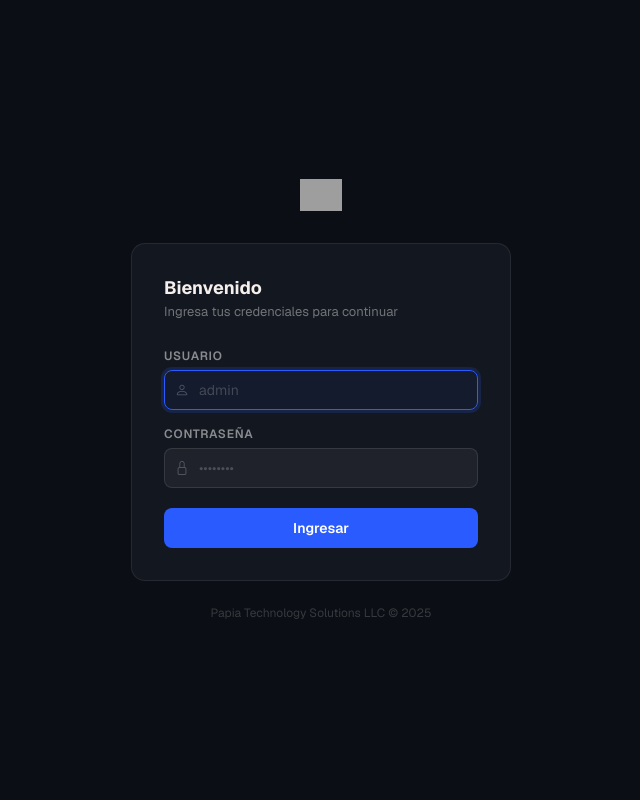
After one commit to henmartin2005/CRMnewPapiaTech, a Flask app: page /login in a window 1280 px wide. The commit adds this page. Shown: the whole page, without its empty margins (319-959 px from the left). Run offline with Flask 3, Linux system fonts and the light colour scheme; data that the repository does not hold is empty; grey boxes are pictures that could not be loaded.

Commit message:
Add admin authentication system
- Login page with Papia branding (dark theme, Geist font)
- Session-based auth with 7-day persistence
- before_request guard protects all routes (webhook exempt)
- Logout button in sidebar footer
- ADMIN_USERNAME / ADMIN_PASSWORD via .env

Co-Authored-By: Claude Sonnet 4.6 <noreply@anthropic.com>

```diff
--- a/papia-crm/app.py
+++ b/papia-crm/app.py
@@ -1,5 +1,6 @@
 import os
-from flask import Flask, render_template, g
+from datetime import timedelta
+from flask import Flask, render_template, session, redirect, url_for, request
 
 # Load .env before anything else
 try:
@@ -14,14 +15,27 @@ from routes.clients import clients_bp
 from routes.pipeline import pipeline_bp
 from routes.followups import followups_bp
 from routes.whatsapp import whatsapp_bp, get_unread_count
+from routes.auth import auth_bp
 
 app = Flask(__name__)
 app.secret_key = os.environ.get('SECRET_KEY', 'papia-crm-dev-secret-2024')
+app.permanent_session_lifetime = timedelta(days=7)
 
+app.register_blueprint(auth_bp)
 app.register_blueprint(clients_bp)
 app.register_blueprint(pipeline_bp)
 app.register_blueprint(followups_bp)
 app.register_blueprint(whatsapp_bp)
+
+
+# ── Auth guard: protect every route except login, logout, static, and webhook ──
+@app.before_request
+def require_login():
+    open_endpoints = {'auth.login', 'auth.logout', 'static', 'whatsapp.webhook'}
+    if request.endpoint in open_endpoints:
+        return
+    if not session.get('logged_in'):
+        return redirect(url_for('auth.login', next=request.full_path))
 
 
 # ── Context processor: unread WhatsApp badge available in every template ──
--- /dev/null
+++ b/papia-crm/routes/auth.py
@@ -0,0 +1,45 @@
+import os
+import functools
+from flask import Blueprint, request, session, redirect, url_for, render_template
+
+auth_bp = Blueprint('auth', __name__)
+
+
+def login_required(f):
+    @functools.wraps(f)
+    def decorated(*args, **kwargs):
+        if not session.get('logged_in'):
+            return redirect(url_for('auth.login', next=request.full_path))
+        return f(*args, **kwargs)
+    return decorated
+
+
+@auth_bp.route('/login', methods=['GET', 'POST'])
+def login():
+    if session.get('logged_in'):
+        return redirect(url_for('dashboard'))
+
+    error = None
+    if request.method == 'POST':
+        username = request.form.get('username', '').strip()
+        password = request.form.get('password', '')
+
+        admin_user = os.getenv('ADMIN_USERNAME', 'admin')
+        admin_pass = os.getenv('ADMIN_PASSWORD', '')
+
+        if username == admin_user and password == admin_pass and admin_pass:
+            session.permanent = True
+            session['logged_in'] = True
+            session['username'] = username
+            next_url = request.args.get('next') or url_for('dashboard')
+            return redirect(next_url)
+        else:
+            error = 'Usuario o contraseña incorrectos.'
+
+    return render_template('auth/login.html', error=error)
+
+
+@auth_bp.route('/logout')
+def logout():
+    session.clear()
+    return redirect(url_for('auth.login'))
--- /dev/null
+++ b/papia-crm/templates/auth/login.html
@@ -0,0 +1,208 @@
+<!DOCTYPE html>
+<html lang="es">
+<head>
+  <meta charset="UTF-8" />
+  <meta name="viewport" content="width=device-width, initial-scale=1.0" />
+  <title>Acceso — Papia CRM</title>
+  <link href="https://cdn.jsdelivr.net/npm/bootstrap-icons@1.11.3/font/bootstrap-icons.min.css" rel="stylesheet" />
+  <style>
+    @import url('https://fonts.googleapis.com/css2?family=Geist:wght@300;400;500;600;700&display=swap');
+
+    *, *::before, *::after { box-sizing: border-box; margin: 0; padding: 0; }
+
+    body {
+      font-family: 'Geist', sans-serif;
+      background: #0B0E14;
+      min-height: 100vh;
+      display: flex;
+      align-items: center;
+      justify-content: center;
+      padding: 20px;
+    }
+
+    .login-wrap {
+      width: 100%;
+      max-width: 380px;
+    }
+
+    .login-logo {
+      display: flex;
+      justify-content: center;
+      margin-bottom: 32px;
+    }
+
+    .login-logo img {
+      height: 32px;
+      object-fit: contain;
+    }
+
+    .login-card {
+      background: #13171F;
+      border: 1px solid rgba(255,255,255,.08);
+      border-radius: 14px;
+      padding: 32px;
+    }
+
+    .login-title {
+      font-size: 18px;
+      font-weight: 700;
+      color: #F5F0EB;
+      margin-bottom: 4px;
+    }
+
+    .login-sub {
+      font-size: 13px;
+      color: rgba(255,255,255,.4);
+      margin-bottom: 28px;
+    }
+
+    .field {
+      margin-bottom: 16px;
+    }
+
+    .field label {
+      display: block;
+      font-size: 12px;
+      font-weight: 600;
+      color: rgba(255,255,255,.5);
+      margin-bottom: 6px;
+      text-transform: uppercase;
+      letter-spacing: .06em;
+    }
+
+    .input-wrap {
+      position: relative;
+    }
+
+    .input-wrap i {
+      position: absolute;
+      left: 11px;
+      top: 50%;
+      transform: translateY(-50%);
+      color: rgba(255,255,255,.25);
+      font-size: 14px;
+      pointer-events: none;
+    }
+
+    .field input {
+      width: 100%;
+      height: 40px;
+      padding: 0 12px 0 34px;
+      background: rgba(255,255,255,.05);
+      border: 1px solid rgba(255,255,255,.1);
+      border-radius: 8px;
+      color: #F5F0EB;
+      font-family: 'Geist', sans-serif;
+      font-size: 14px;
+      outline: none;
+      transition: border-color .14s ease, box-shadow .14s ease;
+    }
+
+    .field input::placeholder { color: rgba(255,255,255,.2); }
+
+    .field input:focus {
+      border-color: #2A5BFF;
+      box-shadow: 0 0 0 3px rgba(42,91,255,.18);
+      background: rgba(42,91,255,.06);
+    }
+
+    .error-msg {
+      display: flex;
+      align-items: center;
+      gap: 7px;
+      background: rgba(220,38,38,.12);
+      border: 1px solid rgba(220,38,38,.3);
+      border-radius: 8px;
+      color: #F87171;
+      font-size: 13px;
+      padding: 9px 12px;
+      margin-bottom: 18px;
+    }
+
+    .btn-login {
+      width: 100%;
+      height: 40px;
+      background: #2A5BFF;
+      border: none;
+      border-radius: 8px;
+      color: #fff;
+      font-family: 'Geist', sans-serif;
+      font-size: 14px;
+      font-weight: 600;
+      cursor: pointer;
+      transition: background .14s ease, transform .1s ease;
+      margin-top: 4px;
+    }
+
+    .btn-login:hover { background: #1A4AEF; }
+    .btn-login:active { transform: scale(.98); }
+
+    .login-footer {
+      text-align: center;
+      margin-top: 24px;
+      font-size: 12px;
+      color: rgba(255,255,255,.18);
+    }
+  </style>
+</head>
+<body>
+
+<div class="login-wrap">
+
+  <div class="login-logo">
+    <img src="https://www.papiatech.com/assets/logo-papiatech-white-CnoB7BBt.png" alt="Papia Tech" />
+  </div>
+
+  <div class="login-card">
+    <div class="login-title">Bienvenido</div>
+    <div class="login-sub">Ingresa tus credenciales para continuar</div>
+
+    {% if error %}
+      <div class="error-msg">
+        <i class="bi bi-exclamation-circle-fill"></i>
+        {{ error }}
+      </div>
+    {% endif %}
+
+    <form method="POST" autocomplete="on">
+      <div class="field">
+        <label for="username">Usuario</label>
+        <div class="input-wrap">
+          <i class="bi bi-person"></i>
+          <input
+            type="text"
+            id="username"
+            name="username"
+            placeholder="admin"
+            autocomplete="username"
+            required
+            autofocus
+          />
+        </div>
+      </div>
+
+      <div class="field">
+        <label for="password">Contraseña</label>
+        <div class="input-wrap">
+          <i class="bi bi-lock"></i>
+          <input
+            type="password"
+            id="password"
+            name="password"
+            placeholder="••••••••"
+            autocomplete="current-password"
+            required
+          />
+        </div>
+      </div>
+
+      <button type="submit" class="btn-login">Ingresar</button>
+    </form>
+  </div>
+
+  <div class="login-footer">Papia Technology Solutions LLC &copy; 2025</div>
+
+</div>
+
+</body>
+</html>
```
Also changed, not shown: papia-crm/templates/base.html (+10 -5 lines), 1 other file.
